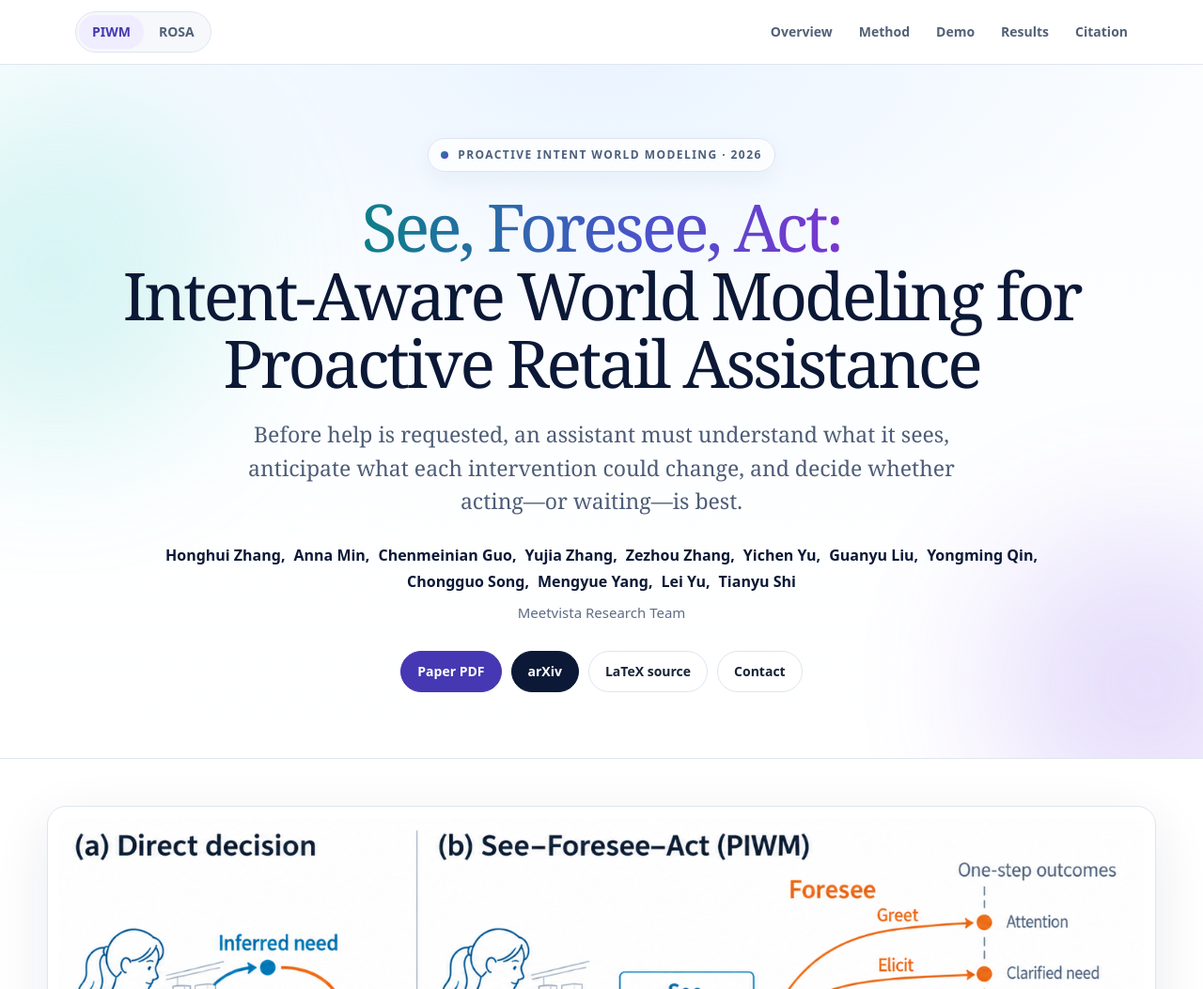
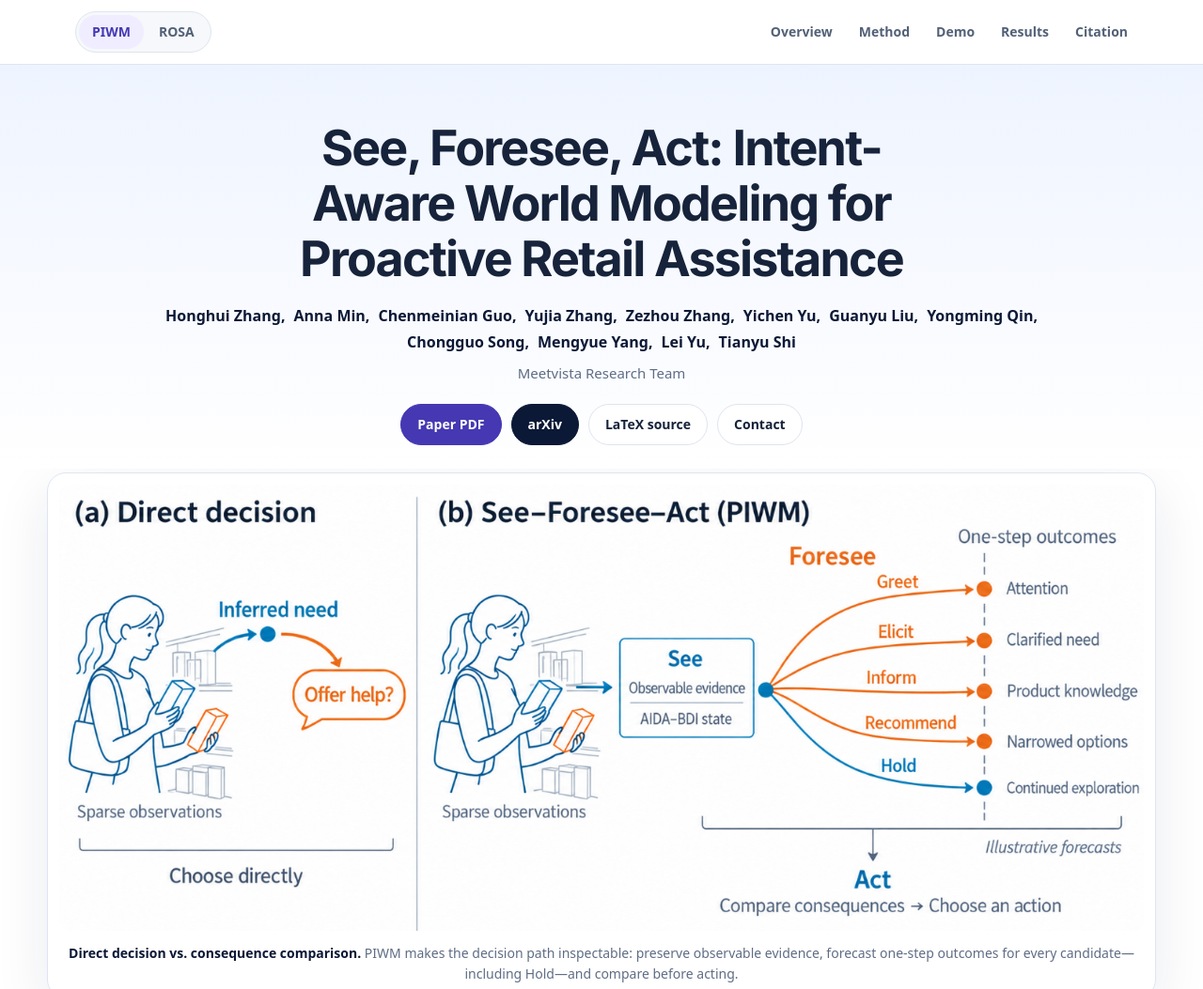
Before and after one commit to PIWM-Research/PIWM, a plain HTML site: page index.html in a window 1280 px wide. Shown: the top 1053 px of the page at 94% size. Drawn offline with Linux system fonts and the light colour scheme.

Commit message:
Refine PIWM and ROSA page styling and copy

```diff
--- a/assets/css/research.css
+++ b/assets/css/research.css
@@ -1,9 +1,11 @@
+@import url("https://fonts.googleapis.com/css2?family=Inter:wght@700&display=swap");
+
 .research-page {
   --research-ink: #16233a;
   --research-muted: #526177;
   --research-line: #dfe5ee;
   --research-surface: #f6f8fb;
-  --research-heading: Georgia, "Times New Roman", serif;
+  --research-heading: Inter, system-ui, -apple-system, "Segoe UI", sans-serif;
   --research-accent: #4538b2;
   --research-tint: #efedff;
   font-family: system-ui, -apple-system, "Segoe UI", sans-serif;
@@ -17,12 +19,39 @@
 .research-page h1,
 .research-page h2 {
   font-family: var(--research-heading);
-  font-weight: 500;
+  font-weight: 700;
+  letter-spacing: -.03em;
+}
+
+.research-page .hero h1 {
   letter-spacing: -.035em;
 }
 
-.research-page .hero h1 {
-  letter-spacing: -.045em;
+.research-page.project-piwm .hero {
+  padding: clamp(32px, 5vw, 60px) 0 25px;
+  border-bottom: 0;
+  background: linear-gradient(180deg, #eef4ff 0%, #f8faff 58%, #fff 100%);
+}
+
+.research-page.project-piwm .hero h1 {
+  max-width: 950px;
+  margin: 0 auto 18px;
+  color: var(--research-ink);
+  font-size: clamp(1.9rem, 4.5vw, 3.25rem);
+  line-height: 1.13;
+  text-wrap: balance;
+}
+
+.project-piwm .hero .authors {
+  margin-top: 0;
+}
+
+.project-piwm .hero .hero-actions {
+  margin-top: 20px;
+}
+
+.research-page.project-piwm .teaser-section {
+  padding-top: 4px;
 }
 
 .research-page.project-rosa .hero h1.paper-title {
--- a/index.html
+++ b/index.html
@@ -42,11 +42,8 @@
   </header>
 
   <header class="hero" id="top">
-    <div class="hero-glow hero-glow-one"></div><div class="hero-glow hero-glow-two"></div>
     <div class="wrap hero-inner">
-      <div class="paper-kicker"><span></span> Proactive intent world modeling · 2026</div>
-      <h1><span>See, Foresee, Act:</span><br>Intent-Aware World Modeling for Proactive Retail Assistance</h1>
-      <p class="hero-deck">Before help is requested, an assistant must understand what it sees, anticipate what each intervention could change, and decide whether acting—or waiting—is best.</p>
+      <h1>See, Foresee, Act: Intent-Aware World Modeling for Proactive Retail Assistance</h1>
       <div class="authors" id="authors"></div>
       <div class="affiliation">Meetvista Research Team</div>
       <div class="hero-actions" id="paper-links"></div>
@@ -58,7 +55,7 @@
       <div class="wrap">
         <figure class="figure-card reveal">
           <img src="assets/images/direct-vs-piwm.png" alt="Comparison between direct action selection and the See–Foresee–Act PIWM pipeline">
-          <figcaption><strong>From reflex to deliberation.</strong> PIWM makes the decision path inspectable: preserve observable evidence, forecast one-step outcomes for every candidate—including Hold—and compare before acting.</figcaption>
+          <figcaption><strong>Direct decision vs. consequence comparison.</strong> PIWM makes the decision path inspectable: preserve observable evidence, forecast one-step outcomes for every candidate—including Hold—and compare before acting.</figcaption>
         </figure>
       </div>
     </section>
@@ -157,7 +154,7 @@
 
     <section class="section soft" id="related">
       <div class="wrap narrow">
-        <div class="section-label">Related project · internal preview</div>
+        <div class="section-label">Related project</div>
         <h2>ROSA</h2>
         <p class="section-intro">ROSA models customer state from observation sequences and studies how verifier feedback improves service selection and action-conditioned outcome prediction.</p>
         <div class="hero-actions"><a class="button primary" href="rosa/index.html">Explore ROSA</a></div>
```
Also changed, not shown: rosa/index.html (+2 -2 lines).
